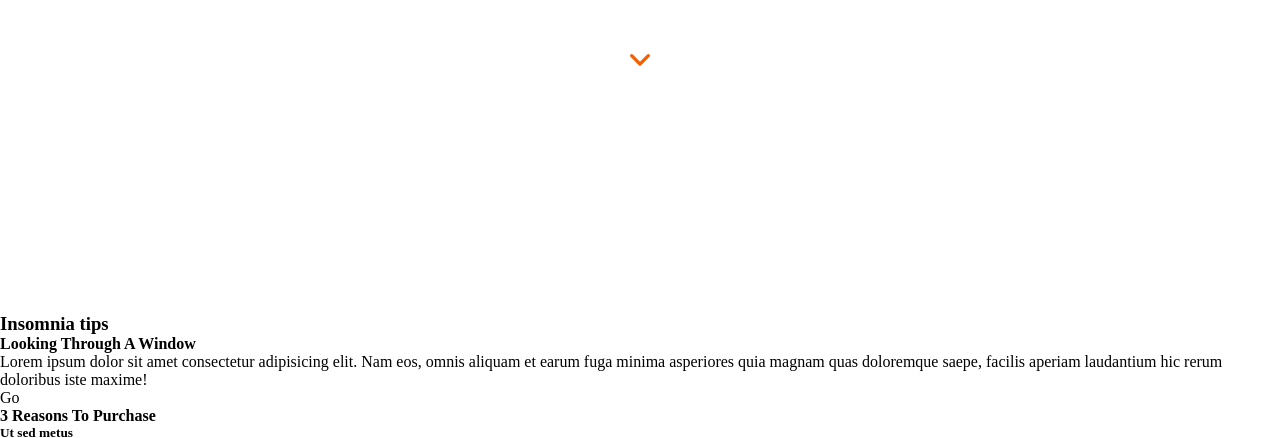
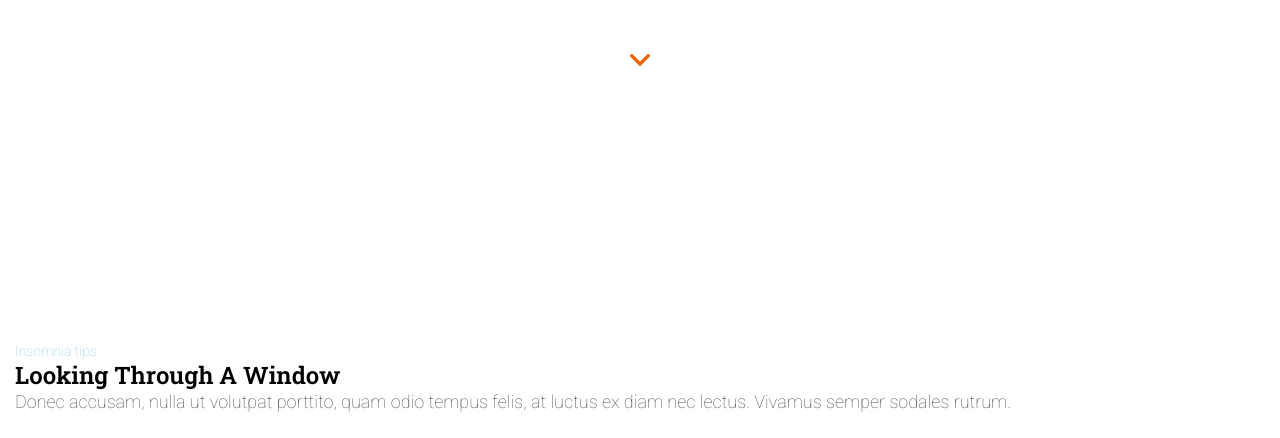
Before and after one commit to Adalab/modulo-1-evaluacion-final-iewaw, a website built with Vite: page src/index.html in a window 1280 px wide. Shown: the part 487-925 px from the top of the page. Built offline with nearby package versions, Linux system fonts and the light colour scheme; files whose address does not match are found by name.

Commit message:
adding styles to the second module

```diff
--- a/src/index.html
+++ b/src/index.html
@@ -8,7 +8,7 @@
   <script src="https://kit.fontawesome.com/66349fc88a.js" crossorigin="anonymous"></script>
   <link rel="preconnect" href="https://fonts.googleapis.com">
   <link rel="preconnect" href="https://fonts.gstatic.com" crossorigin>
-  <link href="https://fonts.googleapis.com/css2?family=Roboto+Slab:wght@600&family=Roboto:wght@100&display=swap"
+  <link href="https://fonts.googleapis.com/css2?family=Roboto+Slab:wght@600&family=Roboto:wght@100;500&display=swap"
     rel="stylesheet">
   <link rel="stylesheet" href="./scss/main.scss" />
   <link rel="icon" href="./images/favicon.ico" />
--- a/src/partials/main.html
+++ b/src/partials/main.html
@@ -1,26 +1,26 @@
 <main class="main">
-    <section class="main__section1">
-        <h3 class="main__tips">Insomnia tips</h3>
-        <h4 class="main__window">Looking Through A Window</h4>
-        <p class="main__text">Lorem ipsum dolor sit amet consectetur adipisicing elit. Nam eos, omnis aliquam et earum
-            fuga minima asperiores quia magnam quas doloremque saepe, facilis aperiam laudantium hic rerum doloribus
-            iste maxime!</p>
-        <span class="main__go">Go</span>
+    <section class="section1">
+        <h3 class="section1__tips">Insomnia tips</h3>
+        <h4 class="section1__window">Looking Through A Window</h4>
+        <p class="section1__text">Donec accusam, nulla ut volutpat porttito, quam odio tempus felis, at luctus ex diam
+            nec lectus. Vivamus semper sodales rutrum.</p>
+        <div></div>
+        <span class="section1__go">Go</span>
     </section>
-    <section class="main__section2">
-        <h4 class="main__reasons">3 Reasons To Purchase</h4>
+    <section class="section2">
+        <h4 class="section2__reasons">3 Reasons To Purchase</h4>
         <article>
-            <h5 class="main__reason">Ut sed metus</h5>
-            <p class="main__description">Lorem ipsum dolor sit amet consectetur adipisicing elit.</p>
+            <h5 class="section2__reasons--reason">Ut sed metus</h5>
+            <p class="section2__reasons--description">Lorem ipsum dolor sit amet consectetur adipisicing elit.</p>
         </article>
         <article>
-            <h5 class="main__reason">Ut sed metus</h5>
-            <p class="main__description">Lorem ipsum dolor sit amet consectetur adipisicing elit.</p>
+            <h5 class="section2__reasons--reason">Ut sed metus</h5>
+            <p class="section2__reasons--description">Lorem ipsum dolor sit amet consectetur adipisicing elit.</p>
         </article>
         <article>
-            <h5 class="main__reason">Ut sed metus</h5>
-            <p class="main__description">Lorem ipsum dolor sit amet consectetur adipisicing elit.</p>
+            <h5 class="section2__reasons--reason">Ut sed metus</h5>
+            <p class="section2__reasons--description">Lorem ipsum dolor sit amet consectetur adipisicing elit.</p>
         </article>
-        <span class="main__more">More reasons</span>
+        <span class="section2__more">More reasons</span>
     </section>
 </main>
--- a/src/scss/core/_variables.scss
+++ b/src/scss/core/_variables.scss
@@ -3,4 +3,9 @@ $white: #ffffff;
 $orange: #f26002;
 $light-blue: #8ccbea;
 $medium-blue: #0271bc;
-$navy-blue: #304268
+$navy-blue: #304268;
+$greyish: #4a4a4a;
+
+//fonts
+$roboto: 'Roboto', sans-serif;
+$roboto-slab: 'Roboto Slab', serif;
--- a/src/scss/layout/_header.scss
+++ b/src/scss/layout/_header.scss
@@ -28,15 +28,16 @@
         align-items: center;
 
         &--title {
-            font-family: 'Roboto Slab', serif;
+            font-family: $roboto-slab;
             font-size: 42px;
             color: $white;
             margin: 0 15px 10px 15px;
         }
 
         &--motto {
-            font-family: 'Roboto', sans-serif;
+            font-family: $roboto;
             font-size: 16px;
+            font-weight: 100;
             color: $white;
             margin: 0 15px 40px 15px;
         }
--- a/src/scss/layout/_page.scss
+++ b/src/scss/layout/_page.scss
@@ -0,0 +1,46 @@
+.main {
+    padding: 30px 15px 60px 15px;
+    width: 100%;
+}
+
+.section1 {
+    background-color: $white;
+    height: 66vh;
+
+    &__tips {
+        color: $light-blue;
+        font-family: $roboto;
+        font-size: 14px;
+        font-weight: 100;
+    }
+
+    &__window {
+        color: black;
+        font-family: $roboto-slab;
+        font-size: 24px;
+    }
+
+    &__text {
+        color: $greyish;
+        font-family: $roboto;
+        font-size: 18px;
+        font-weight: 100;
+    }
+
+    &__go {
+        display: flex;
+        width: 76px;
+        height: 45px;
+        align-items: center;
+        justify-content: center;
+        color: $orange;
+        border: $orange solid 2px;
+        border-radius: 23px;
+        margin-top: 30px;
+        margin-bottom: 45px;
+        font-family: $roboto;
+        font-size: 20px;
+        font-weight: 500;
+    }
+
+}
```
